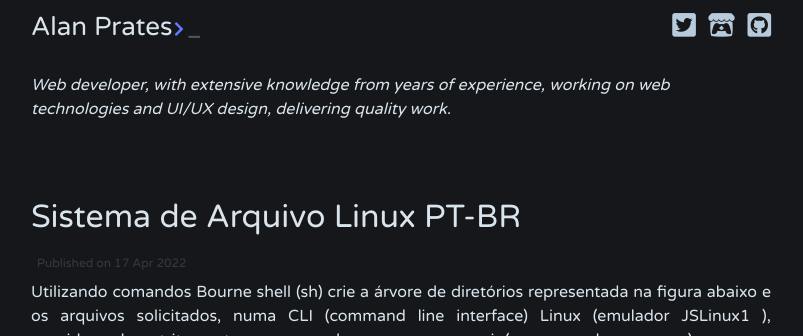
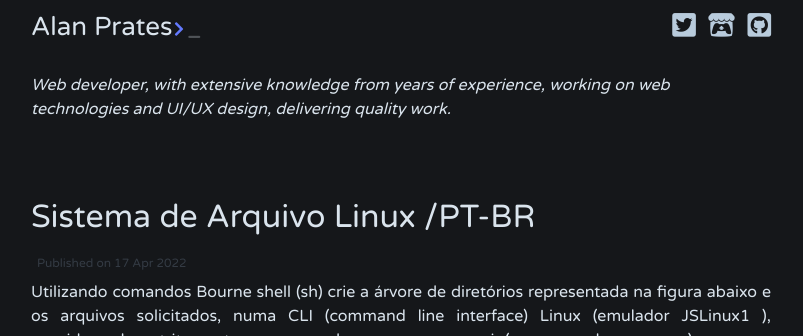
Before and after one commit to AlanPrates/alandash, a Jekyll site: the page built from _posts/2022-4-17-Sistema-de-arquivos.md, in a window 1280 px wide, cut to the strip 0-336 px from the top of the page. Shown: the whole strip, without its empty margins (239-1042 px from the left). Built offline with Jekyll 4.4.1, drawn with Linux system fonts in a browser that asks for light colours; nearby versions of some CDN libraries; comment, search, counter and statistics services are not loaded.

```diff
--- a/_posts/2022-4-17-Sistema-de-arquivos.md
+++ b/_posts/2022-4-17-Sistema-de-arquivos.md
@@ -1,6 +1,6 @@
 ---
 layout: post
-title: "Sistema de Arquivo Linux PT-BR"
+title: "Sistema de Arquivo Linux /PT-BR"
 tags: tutorial
 comments: true
 ---
```
